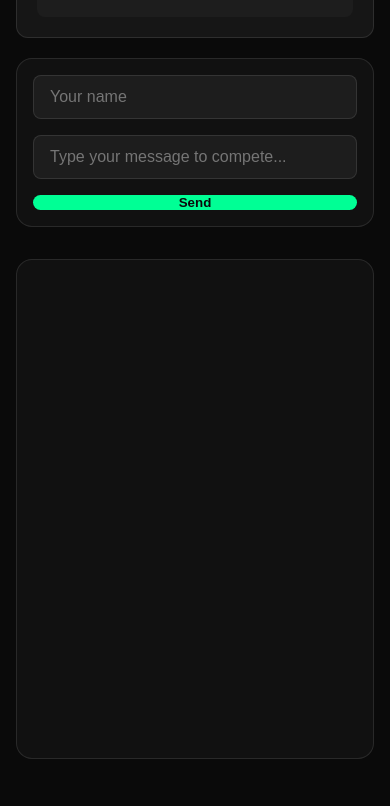
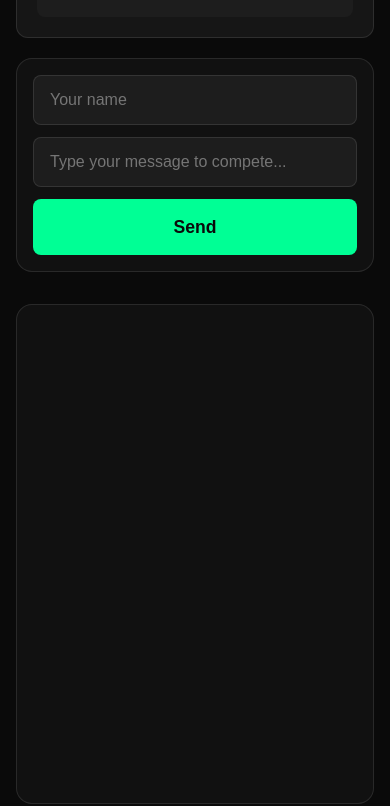
Before and after one commit to parziva2/ask-kaia, a website: page public/index.html in a window 390 px wide. Shown: the part 998-1804 px from the top of the page. Drawn offline with nearby package versions, Linux system fonts and the light colour scheme.

Commit message:
Improved UI: Added catchy microphone favicon with gradient, enhanced mobile send button styling

```diff
--- a/public/styles.css
+++ b/public/styles.css
@@ -175,14 +175,18 @@ body {
 .input-group {
     display: flex;
     gap: 1rem;
+    align-items: stretch;
+    min-height: 50px;
 }
 
 .name-input {
     width: 150px;
+    min-height: 50px;
 }
 
 .message-input {
     flex: 1;
+    min-height: 50px;
 }
 
 .name-input,
@@ -212,11 +216,23 @@ body {
     font-weight: 600;
     cursor: pointer;
     transition: all 0.3s ease;
+    min-height: 50px;
+    min-width: 100px;
+    display: flex;
+    align-items: center;
+    justify-content: center;
+    font-size: 1rem;
 }
 
 .send-button:hover {
     transform: translateY(-2px);
     box-shadow: 0 4px 12px rgba(0, 255, 149, 0.2);
+    background: var(--primary-color);
+    opacity: 0.9;
+}
+
+.send-button:active {
+    transform: translateY(1px);
 }
 
 /* Messages Container */
@@ -426,10 +442,23 @@ body {
 @media (max-width: 768px) {
     .input-group {
         flex-direction: column;
+        gap: 0.75rem;
     }
 
     .name-input {
         width: 100%;
+    }
+
+    .send-button {
+        width: 100%;
+        min-height: 56px;
+        font-size: 1.1rem;
+    }
+
+    .name-input,
+    .message-input {
+        font-size: 16px; /* Prevents zoom on mobile */
+        padding: 12px 16px;
     }
 
     .hero-section h1 {
```
Also changed, not shown: public/favicon.svg.
